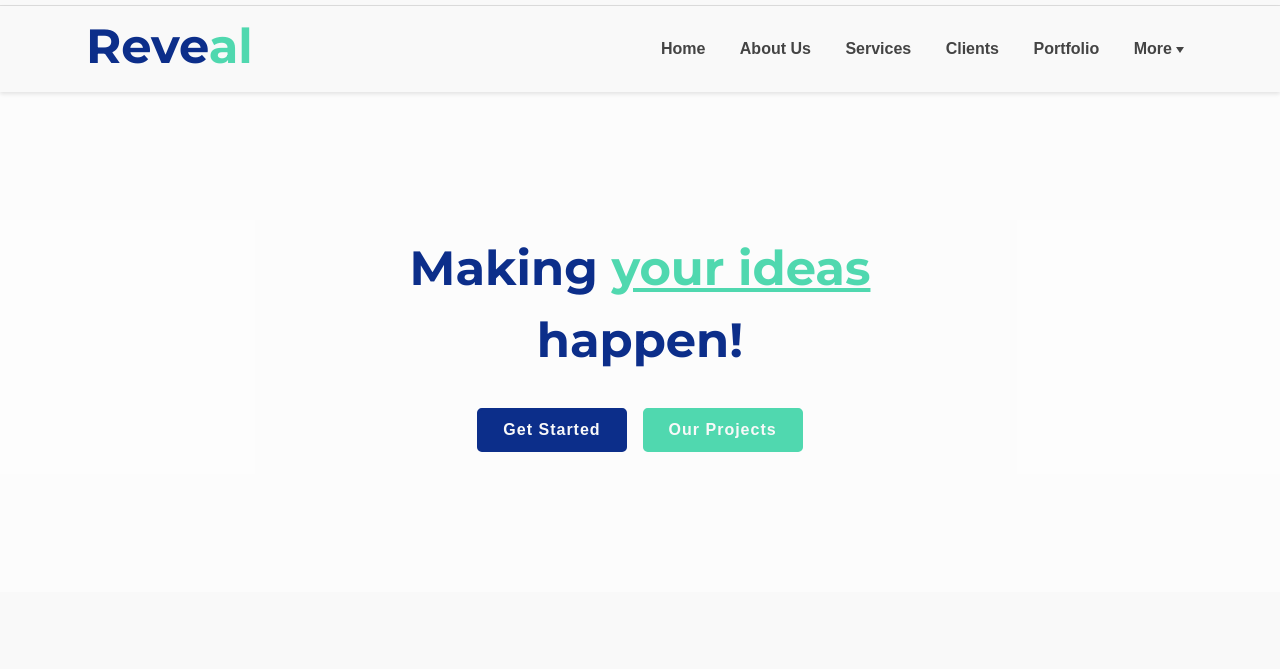
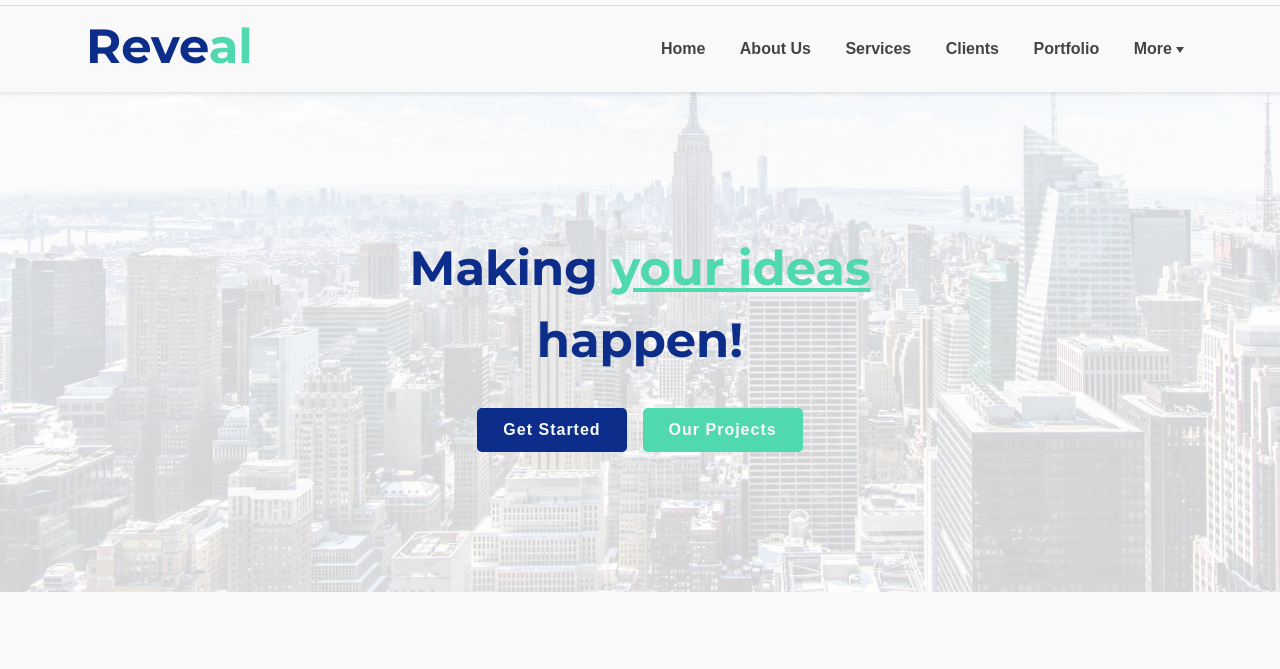
Before and after one commit to chavda-bhavik/practise-websites, a website: page reveal/src/index.html in a window 1280 px wide. Shown: the part 35-704 px from the top of the page. Drawn offline with nearby package versions, Linux system fonts and the light colour scheme; files that its build step writes are made by us from their sources; the site is published under a folder, as on GitHub Pages, so addresses that start at the root find nothing; files whose address does not match are found by name.

Commit message:
fix: Updated banner image

```diff
--- a/reveal/src/sass/body/_intro.scss
+++ b/reveal/src/sass/body/_intro.scss
@@ -1,6 +1,6 @@
 .intro {
     position: relative;
-    background-image: url('/img/intro-carousel/2.jpg');
+    background-image: url('../img/intro-carousel/2.jpg');
     background-size: cover;
     background-position: center;
     background-repeat: no-repeat;
```
